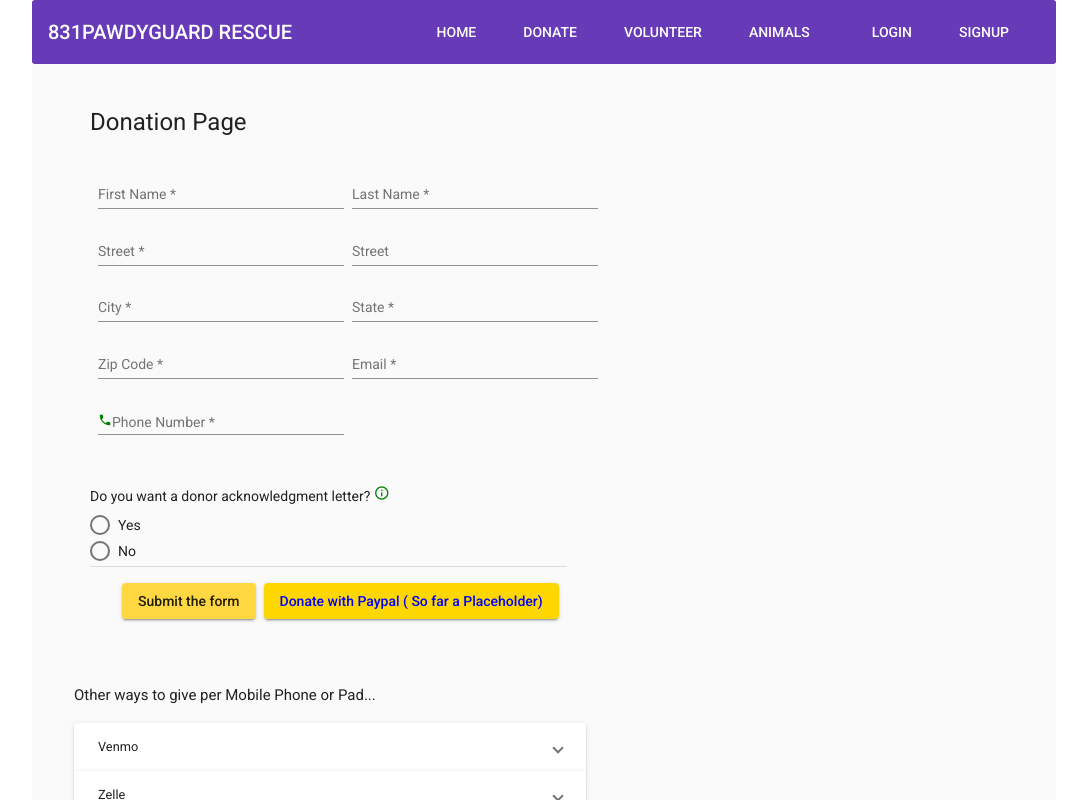
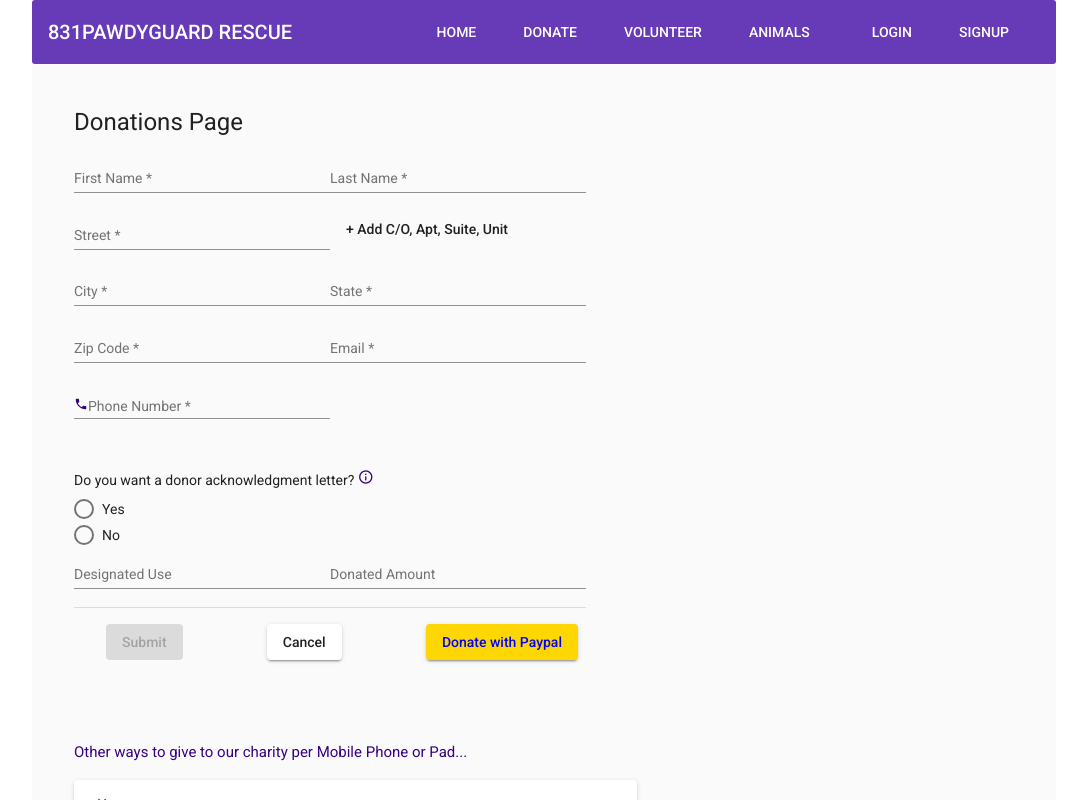
Before and after one commit to bethel-school-of-technology/1-831pawdyguard-Rescue-Frontend, an Angular app: page /donations-form in a window 1280 px wide. Shown: the whole page, without its empty margins (96-1183 px from the left). Built offline with nearby package versions, Linux system fonts and the light colour scheme.

Commit message:
responsive layout and CSS Don and Vol

```diff
--- a/src/app/donate/donations-form/donations-form.component.css
+++ b/src/app/donate/donations-form/donations-form.component.css
@@ -3,27 +3,10 @@
   align-self: center;
   max-width: 50%;
   padding-top: 2rem;
-  padding-left: 1rem;
   margin-left: 2rem;
   margin-right:auto;
-   }
+}
 
- .form-container{
-   margin-top: 2rem;
-   display: flex;
-  flex-direction: column;
-  justify-content: center;
-  align-items: center;
- }
-
- mat-form-field{
-  width:48%;
-  padding-left: 0.5rem;
-}
-mat-action-row{
-  display: flex;
-  justify-self: flex-start;
-}
 .paypal{
   background-color: gold;
   color: blue;
@@ -59,15 +42,33 @@ p {
   display: inline-flex;
   vertical-align: middle;
   font-size: medium;
-  color: green;
+  color: rgb(55, 0, 128);
 }
 
 .online-giving {
   margin-left: 2rem;
-  max-width: 50%;
+  max-width: 55%;
   /* border: solid 1px blue; */
   margin-top: 3rem;
 }
 .eph1 {
   font-size: 0.8rem;
 }
+
+.mobile-title{
+  color: rgb(55, 0, 128);
+}
+
+.mat-action-row {
+  width:100%;
+  max-width: 600px;
+  place-content: space-between;
+}
+button{
+  margin-bottom: 1rem;
+}
+
+.visible {
+  width: 100%;
+  /*border: solid 1px red;*/
+}
--- a/src/app/donate/donations-form/donations-form.component.html
+++ b/src/app/donate/donations-form/donations-form.component.html
@@ -1,58 +1,71 @@
 <div class="outer-form-container">
 
-  <h1>Donation Page</h1>
-  <div class="form-container">
-    <form class="input-form" (submit)="onAddDonor(donorForm)" #donorForm="ngForm">
+  <h1>Donations Page</h1>
 
-      <mat-form-field class="form-field">
+  <form class="input-form" (submit)="onAddDonor(donorForm)" #donorForm="ngForm" fxLayout="row wrap">
+
+    <mat-form-field class="form-field" fxFlex="50%" fxFlex.sm="70%" fxFlex.xs="100%">
       <mat-label>First Name</mat-label>
       <input matInput type="text" name="fname" ngModel required placeholder="First Name" #fname="ngModel">
       <mat-error *ngIf="fname.invalid">Please enter a first name</mat-error>
     </mat-form-field>
 
-      <mat-form-field class="form-field">
+    <mat-form-field class="form-field" fxFlex="50%" fxFlex.sm="70%" fxFlex.xs="100%">
       <mat-label>Last Name</mat-label>
       <input matInput type="text" name="lname" ngModel required placeholder="Last Name" #lname="ngModel">
       <mat-error *ngIf="lname.invalid">Please enter a last name</mat-error>
     </mat-form-field>
+    <!--  ? work over Format  street2 is not displaying right -->
 
-      <mat-form-field class="form-field">
+    <div class="visible">
+    <mat-form-field class="form-field" fxFlex="50%" fxFlex.sm="70%" fxFlex.xs="100%">
       <mat-label>Street</mat-label>
-        <input matInput type="text" name="street" ngModel required placeholder="Street" #street="ngModel">
+      <input matInput type="text" name="street" ngModel required placeholder="Street Name" #street="ngModel">
       <mat-error *ngIf="street.invalid">Please enter a street</mat-error>
     </mat-form-field>
 
-      <mat-form-field class="form-field">
-        <mat-label>Street</mat-label>
-        <input matInput type="text" name="street2" ngModel placeholder="Addition to Address" #street2="ngModel">
+    <div class="show" *ngIf="!hasStreetAdd">
+      <button mat-button type="button" (click)="hasStreetAdd = !hasStreetAdd">
+        + Add C/O, Apt, Suite, Unit
+      </button>
+    </div>
+    <div class="show" *ngIf="hasStreetAdd">
+    <mat-form-field class="form-field" fxFlex="50%" fxFlex.sm="70%" fxFlex.xs="100%">
+      <mat-label>Additon to Address</mat-label>
+      <input matInput type="text" name="street2" ngModel placeholder="Add C/O, Apt, Suite, Unit" #street2="ngModel">
       <mat-error *ngIf="street2.invalid">Please enter a street</mat-error>
     </mat-form-field>
+    </div>
 
-      <mat-form-field class="form-field">
+  </div>
+
+    <!-- -->
+    <mat-form-field class="form-field" fxFlex="50%" fxFlex.sm="70%" fxFlex.xs="100%">
       <mat-label>City</mat-label>
       <input matInput type="text" name="city" ngModel required placeholder="City" #city="ngModel">
       <mat-error *ngIf="city.invalid">Please enter a city</mat-error>
     </mat-form-field>
 
-      <mat-form-field class="form-field">
+    <mat-form-field class="form-field" fxFlex="50%" fxFlex.sm="70%" fxFlex.xs="100%">
       <mat-label>State</mat-label>
       <input matInput type="text" name="state" ngModel required placeholder="State" #state="ngModel">
       <mat-error *ngIf="state.invalid">Please enter a state</mat-error>
     </mat-form-field>
 
-      <mat-form-field class="form-field">
+    <mat-form-field class="form-field" fxFlex="50%" fxFlex.sm="70%" fxFlex.xs="100%">
       <mat-label>Zip Code</mat-label>
-        <input matInput type="text" name="zip" ngModel required placeholder="Zip Code" #zip="ngModel">
+      <input matInput type="text" name="zip" maxlength="5" ngModel required placeholder="Zip Code" #zip="ngModel">
       <mat-error *ngIf="zip.invalid">Please enter a zip code</mat-error>
+
     </mat-form-field>
 
-      <mat-form-field class="form-field">
+    <mat-form-field class="form-field" fxFlex="50%" fxFlex.sm="70%" fxFlex.xs="100%">
       <mat-label>Email</mat-label>
       <input matInput type="text" name="email" ngModel required placeholder="E-Mail" #email="ngModel">
       <mat-error *ngIf="email.invalid">Please enter an email</mat-error>
     </mat-form-field>
 
-      <mat-form-field class="form-field">
+    <mat-form-field class="form-field" fxFlex="50%" fxFlex.sm="70%" fxFlex.xs="100%">
       <mat-label>
         <mat-icon>phone</mat-icon>Phone Number
       </mat-label>
@@ -75,31 +88,52 @@
         </mat-radio-group>
       </div>
     </div>
-      <mat-action-row>
-        <button mat-raised-button color="accent" type="submit">Submit the form</button>
-        <div fxFlex></div>
-        <button class="paypal" mat-raised-button  (click)="underConstruction()">Donate with Paypal ( So far a Placeholder)</button>
+    <!-- For later when the paypal charity account is setup-->
+    <mat-form-field class="form-field" fxFlex="50%" fxFlex.sm="70%" fxFlex.xs="100%">
+      <mat-label>Designated Use</mat-label>
+      <input matInput type="text" name="usefor" ngModel placeholder="Designated Purpose " #usefor="ngModel">
+      <mat-error *ngIf="usefor.invalid">Please enter designated purpose</mat-error>
+    </mat-form-field>
+
+    <mat-form-field class="form-field" fxFlex="50%" fxFlex.sm="70%" fxFlex.xs="100%">
+      <mat-label>Donated Amount</mat-label>
+      <input matInput type="text" name="amount" ngModel placeholder="Donated amount" #amount="ngModel">
+      <mat-error *ngIf="amount.invalid">Please enter the amount you donated for the acknowledgment letter</mat-error>
+    </mat-form-field>
+
+
+    <!-- -->
+    <mat-action-row class="button-row" fxLayout="row wrap">
+      <button class="btn-row" mat-raised-button color="primary" type="submit" [disabled]="!donorForm.form.valid"
+        fxFlex.sm="70%" fxFlex.xs="100%">Submit</button>
+      <button class="btn-row" mat-raised-button color="basic" type="button" (click)="donorForm.resetForm()"
+        fxFlex.sm="70%" fxFlex.xs="100%">Cancel</button>
+      <button class="paypal" mat-raised-button (click)="underConstruction()" fxFlex.sm="70%" fxFlex.xs="100%">Donate
+        with Paypal</button>
+
     </mat-action-row>
   </form>
 </div>
-</div>
+
 
 <div class="online-giving">
-    <h4>Other ways to give per Mobile Phone or Pad...</h4>
+
+  <h4 class="mobile-title">Other ways to give to our charity per Mobile Phone or Pad...</h4>
   <mat-accordion multi="true">
     <mat-expansion-panel>
       <mat-expansion-panel-header class="eph1">
         Venmo
       </mat-expansion-panel-header>
       <div> <a href="https://venmo.com/signup" target="_blank">Get Venmo, </a>
-        SignUp and donate to:   Nia-Casad</div>
+        SignUp and donate to: Nia-Casad</div>
     </mat-expansion-panel>
     <mat-expansion-panel>
       <mat-expansion-panel-header class="eph1">
         Zelle
       </mat-expansion-panel-header>
-        <p><a href="https://www.zellepay.com/go/zelle" target="_blank">Download Zelle</a></p>
-        <p>Or donate right away to:   8314445822</p>
+      <div> <a href="https://www.zellepay.com/go/zelle" target="_blank">Download Zelle</a>
+        Or donate right away to: 8314445822</div>
     </mat-expansion-panel>
   </mat-accordion>
+
 </div>
--- a/src/app/donate/donations-form/donations-form.component.ts
+++ b/src/app/donate/donations-form/donations-form.component.ts
@@ -1,6 +1,7 @@
 import { NgForm } from '@angular/forms';
 import { Component } from '@angular/core';
 import { DonorService } from './donor.service';
+import { _MatTabBodyBase } from '@angular/material/tabs';
 
 @Component({
   selector: 'app-donations-form',
@@ -13,6 +14,8 @@ export class DonationsFormComponent {
  enteredValue = '';
  newDonation = ' NO CONTENT';
  phoneNo: number;
+ timestamp = new Date();
+ hasStreetAdd = false;
 
  constructor(public donorService: DonorService){}
 
@@ -23,6 +26,7 @@ export class DonationsFormComponent {
       return;
     }
 
+    console.log('Now: ' + this.timestamp);
     this.donorService.saveDonorInfo(
       form.value.fname,
       form.value.lname,
@@ -33,13 +37,18 @@ export class DonationsFormComponent {
       form.value.zip,
       form.value.email,
       form.value.phone,
-      form.value.wantsLetter
+      form.value.wantsLetter,
+      this.timestamp
       );
     form.resetForm();
     console.log('after form donations form reset');
     alert('We are working on connecting the app with a Paypal Charity account')
   }
 
+  clearForm(donorForm:NgForm){
+    console.log('clear form');
+    donorForm.resetForm();
+  }
 
   underConstruction() {
     alert(`  Under Construction - This function will be available soon!
--- a/src/app/donate/donations-form/donor.model.ts
+++ b/src/app/donate/donations-form/donor.model.ts
@@ -10,4 +10,5 @@ export interface Donor {
   email: string;
   phone: string;
   wantsLetter:string;
+  timestamp:Date;
 }
--- a/src/app/donate/donations-form/donor.service.ts
+++ b/src/app/donate/donations-form/donor.service.ts
@@ -12,9 +12,9 @@ export class DonorService {
 
 
   saveDonorInfo(fname: string, lname: string, street: string, street2: string, city: string,
-    state: string,zip: string, email: string, phone: string, wantsLetter: string) {
+    state: string,zip: string, email: string, phone: string, wantsLetter: string, timestamp: Date) {
     const donorData: Donor = {id: null, fname: fname, lname: lname, street: street, street2: street2, city: city,
-    state: state, zip: zip, email: email, phone: phone, wantsLetter: wantsLetter };
+    state: state, zip: zip, email: email, phone: phone, wantsLetter: wantsLetter, timestamp:timestamp};
 
     this.http.post<{ message: string }>('http://localhost:3000/api/newDonor', donorData)
       .subscribe((resData) => {
--- a/src/app/volunteer/app-form/app-form.component.css
+++ b/src/app/volunteer/app-form/app-form.component.css
@@ -25,7 +25,6 @@
  }
 
  mat-form-field{
-  width:48%;
   padding-left: 0.5rem;
 }
 
@@ -36,8 +35,7 @@
 }
 
 .row {
-  display: flex;
-  flex-direction: row;
+  width:100%;
 }
 
 .col {
@@ -46,7 +44,8 @@
 }
 
 
-p {
- margin-top: 1rem;
- padding:0.5rem;
+.title-tag {
+width:100%;
+margin-top: 1rem;
+padding:0.5rem;
 }
--- a/src/app/volunteer/app-form/app-form.component.html
+++ b/src/app/volunteer/app-form/app-form.component.html
@@ -7,51 +7,50 @@
 
       <!-- Template driven form -->
       <!-- Submit event with #local reference -->
-      <form class="input-form" (submit)="onAddVolunteer(volunteerForm)" #volunteerForm="ngForm">
-        <p>Name </p>
-        <div class="vname">
-          <mat-form-field class="form-field">
+      <form class="input-form" (submit)="onAddVolunteer(volunteerForm)" #volunteerForm="ngForm" fxLayout="row wrap">
+         <p class="title-tag">Name </p>
+
+          <mat-form-field class="form-field" fxFlex="50%" fxFlex.sm="70%" fxFlex.xs="100%">
             <mat-label>First Name</mat-label>
             <input matInput type="text" name="fname" ngModel required minlength="2" placeholder="First Name"
               #fnInput="ngModel">
             <mat-error *ngIf="fnInput.invalid">Please enter a first name</mat-error>
 
           </mat-form-field>
-          <mat-form-field class="form-field">
+          <mat-form-field class="form-field" fxFlex="50%" fxFlex.sm="70%" fxFlex.xs="100%">
             <mat-label>Last Name</mat-label>
             <input matInput type="text" name="lname" ngModel required minlength="2" placeholder="Last Name"
               #lnInput="ngModel">
             <mat-error *ngIf="lnInput.invalid">Please enter a last name</mat-error>
           </mat-form-field>
-        </div>
 
-        <p>Address</p>
-        <mat-form-field class="form-field">
+        <p class="title-tag">Address</p>
+        <mat-form-field class="form-field" fxFlex="50%" fxFlex.sm="70%" fxFlex.xs="100%">
           <mat-label>Street</mat-label>
           <input matInput type="text" name="street" ngModel required placeholder="Street" #strInput="ngModel">
           <mat-error *ngIf="strInput.invalid">Please enter a street</mat-error>
         </mat-form-field>
 
-        <mat-form-field class="form-field">
+        <mat-form-field class="form-field" fxFlex="50%" fxFlex.sm="70%" fxFlex.xs="100%">
           <mat-label>Street Line 2</mat-label>
           <input matInput type="text" name="street2" ngModel placeholder="Address Addition" #str2Input="ngModel">
           <mat-error *ngIf="str2Input.invalid">Please enter valid addition</mat-error>
         </mat-form-field>
 
-        <mat-form-field class="form-field">
+        <mat-form-field class="form-field" fxFlex="50%" fxFlex.sm="70%" fxFlex.xs="100%">
           <mat-label>City</mat-label>
           <input matInput type="text" name="city" ngModel required placeholder="City" #cityInput="ngModel">
           <mat-error *ngIf="cityInput.invalid">Please enter a city</mat-error>
         </mat-form-field>
 
-        <mat-form-field class="form-field">
+        <mat-form-field class="form-field" fxFlex="50%" fxFlex.sm="70%" fxFlex.xs="100%">
           <mat-label>State / Province</mat-label>
           <input matInput type="text" name="state" ngModel required placeholder="State or Province"
             #stateInput="ngModel">
           <mat-error *ngIf="stateInput.invalid">Please enter a state or province</mat-error>
         </mat-form-field>
 
-        <mat-form-field class="form-field">
+        <mat-form-field class="form-field" fxFlex="50%" fxFlex.sm="70%" fxFlex.xs="100%">
           <mat-label>Postal Zip</mat-label>
           <input matInput type="text" name="zip" ngModel required maxlength="5" placeholder="Zip Code"
             #zipInput="ngModel">
@@ -61,16 +60,16 @@
 
 
 
-        <p>Email</p>
-        <mat-form-field class="form-field">
+        <p class="title-tag">Email</p>
+        <mat-form-field class="form-field" fxFlex="50%" fxFlex.sm="70%" fxFlex.xs="100%">
           <mat-label>Email</mat-label>
           <input matInput type="text" name="email" ngModel required placeholder="youremail@example.com"
             #emailInput="ngModel">
           <mat-error *ngIf="emailInput.invalid">Please enter an email</mat-error>
         </mat-form-field>
 
-        <p>Phone Number</p>
-        <mat-form-field class="form-field">
+        <p class="title-tag">Phone Number</p>
+        <mat-form-field class="form-field" fxFlex="50%" fxFlex.sm="70%" fxFlex.xs="100%">
           <mat-label>Phone Number</mat-label>
           <input matInput type="text" name="phone" ngModel required placeholder="Area Code + Phone Number"
             #phoneInput="ngModel">
@@ -78,29 +77,26 @@
         </mat-form-field>
 
         <!-- textareas, radio buttons and checkboxes -->
-        <p>Volunteer Details</p>
-        <mat-form-field class="form-field" appearance="outline">
+        <p class="title-tag">Volunteer Details</p>
+
+          <mat-form-field class="form-field" fxFlex="50%" fxFlex.sm="70%" fxFlex.xs="100%"appearance="outline">
           <mat-label>Tell us something about you</mat-label>
           <textarea matInput rows="6" name="details" ngModel required placeholder="Your ability to volunteer..."
             #detailsInput="ngModel"></textarea>
         </mat-form-field>
 
-        <p>Skills and experience</p>
+        <p class="title-tag">Skills and experience</p>
         <div class="row">
           <div class="col">
             <mat-label>Do you own an animal?</mat-label>
             <mat-radio-group name="ownsAnimal" ngModel #ownsAnimal="ngModel">
-
               <mat-radio-button value="yes">Yes</mat-radio-button>
               <mat-radio-button value="no">No</mat-radio-button>
-
             </mat-radio-group>
-            <br>{{ownsAnimal.valid}}
-            <br>You picked: {{ownsAnimal.value}}
           </div>
         </div>
 
-        <mat-form-field class="form-field" appearance="outline">
+        <mat-form-field class="form-field" fxFlex="50%" fxFlex.sm="70%" fxFlex.xs="100%"appearance="outline">
           <mat-label>Do you have experience with pet-care or animal welfare?</mat-label>
           <textarea matInput rows="6" name="skills" ngModel required placeholder="Please describe..."
             #expInput="ngModel"></textarea>
@@ -122,12 +118,10 @@
         <br>You picked: {{volTypes.value}}-->
 
 
-
-
-        <p>Thank you, for your time!</p>
+        <p class="title-tag">Thank you, for your time!</p>
         <!-- form footer / end -->
-        <button mat-raised-button color="accent" type="submit">Submit Application</button>
-
+        <button mat-raised-button color="accent" type="submit"[disabled]="!volunteerForm.form.valid">Submit Application</button>
+        <button mat-raised-button color="basic" type="button"(click)="volunteerForm.resetForm()">Cancel</button>
         <!-- -->
       </form>
 
```
Also changed, not shown: src/app/donate/donations/donations.component.html (+13 -7 lines). Lines whose indentation alone changed are shown as unchanged.
